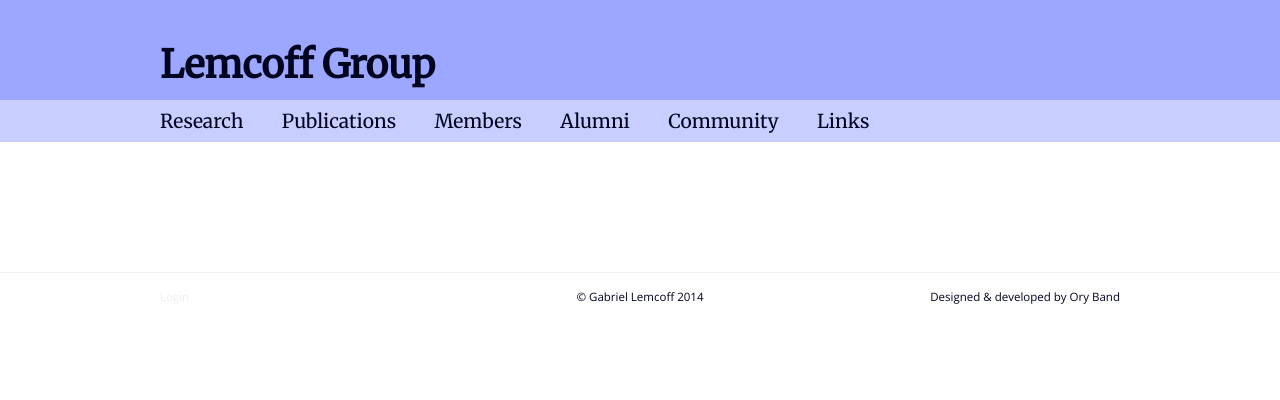
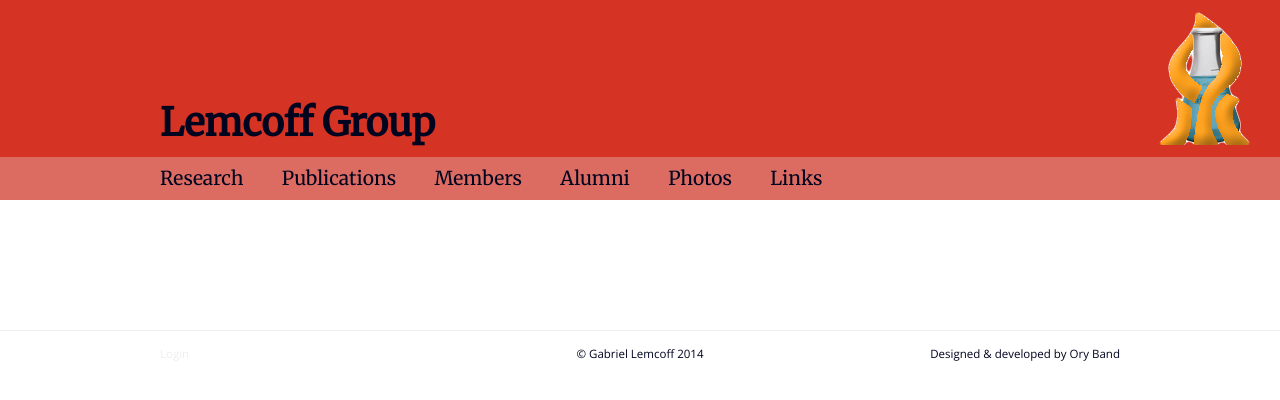
Before and after one commit to oryband/lemcoff, a Flask app: template app/templates/page.html in a window 1280 px wide. Shown: the top 400 px of the page. Run offline with Flask 2, Linux system fonts and the light colour scheme; the template is opened without the code that fills it, so the values that code supplies are empty; style sheets or scripts are compiled from the project's sources; some libraries are stand-ins or nearby versions.

Commit message:
Added all yasha's requested chagnes to website

```diff
--- a/app/static/css/main.css
+++ b/app/static/css/main.css
@@ -8,8 +8,9 @@ a:hover{color:#ffe99c}
 fieldset{border:0;margin:0;padding:0}
 textarea{resize:vertical}
 .wrapper{margin:0 5%;width:90%}
-.header-container{padding:2em 0 .4em 0;background:#9ca7ff}
-.nav-container{padding:.4em;background:#c8ceff}
+.header-container{padding:2em 0 .4em 0;background:#d53323;}
+.header-container #logo{display:none}
+.nav-container{padding:.4em;background:#dc6c61}
 .header-container,.nav-container{font-family:'Merriweather',serif;font-weight:400;}
 .header-container a,.nav-container a{color:#00041f;padding:12px 0;}
 .header-container a:hover,.nav-container a:hover{color:#ffe99c}
@@ -40,6 +41,8 @@ footer{padding:0}
 @media only screen and (min-width: 570px){nav li{margin:0 0 0 2em;float:left;}
 nav li:first-of-type{margin-left:0}
 nav li a{margin:0;font-size:2.5vw}
+.header-container{padding:5em 0 .4em 0;}
+.header-container #logo{display:block;float:right;margin:-150px 30px 0 0}
 }@media only screen and (min-width: 750px){.wrapper{margin:0 auto;width:700px}
 nav li a{font-size:1em}
 .footer-left,.footer-center,.footer-right{float:left;width:33.33333%}
--- a/app/stylus/import/screen.styl
+++ b/app/stylus/import/screen.styl
@@ -10,6 +10,17 @@
     a
       margin: 0
       font-size: 2.5vw
+
+
+  .header-container
+    padding: 5em 0 0.4em 0
+
+    #logo
+      display: block
+      float: right
+      margin: -150px 30px 0 0
+
+
 
 
 @media only screen and (min-width: 750px)
--- a/app/stylus/import/variables.styl
+++ b/app/stylus/import/variables.styl
@@ -1,7 +1,9 @@
 main-color = #00041F
 bg = white
-primary-header-bg = #9CA7FF
-secondary-header-bg = #C8CEFF
+// primary-header-bg = #9CA7FF
+// secondary-header-bg = #C8CEFF
+primary-header-bg = #D53323
+secondary-header-bg = #DC6C61
 
 a-color = #7D86CC
 a-hover-color = #FFE99C
--- a/app/stylus/main.styl
+++ b/app/stylus/main.styl
@@ -56,6 +56,9 @@ textarea
 .header-container
   padding: 2em 0 0.4em 0
   background: primary-header-bg
+
+  #logo
+    display: none
 
 .nav-container
   padding: 0.4em
--- a/app/templates/base.html
+++ b/app/templates/base.html
@@ -33,6 +33,9 @@
     <header class="clearfix">
       <h1 class="title wrapper"><a href="/">Lemcoff Group</a></h1>
     </header>
+    <a id="logo" href="http://www.bgu.ac.il/teva/chem/">
+      <img src="{{ url_for('static', filename='img/bgu_logo.png') }}" alt="Photo of Prof. Gabriel Lemcoff" width="91" height="133">
+    </a>
   </div>
 
   <div class="nav-container">
@@ -42,7 +45,7 @@
         <li><a href="/publications/">Publications</a></li>
         <li><a href="/members/">Members</a></li>
         <li><a href="/alumni/">Alumni</a></li>
-        <li><a href="/community/">Community</a></li>
+        <li><a href="/photos/">Photos</a></li>
         <li><a href="/links/">Links</a></li>
       </ul>
     </nav>
```
Also changed, not shown: app/pages/photos.md (renamed from app/pages/community.md, +1 -1 lines), app/static/css/index.css (+3 -6 lines), app/stylus/index.styl (+1 -11 lines), app/templates/index.html (+6 -11 lines), app/static/img/bgu_logo.png.
